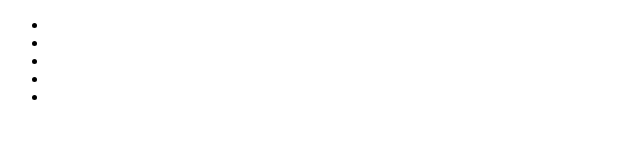
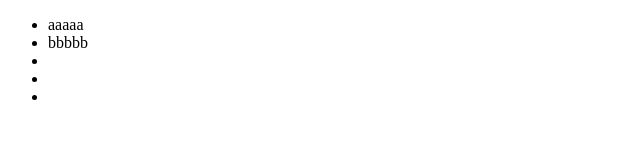
Before and after one commit to niecnanatka/hello-world, a plain HTML site: page index.html in a window 1280 px wide. Shown: the full height of the page, 0-640 px from the left. Drawn offline with Linux system fonts and the light colour scheme.

Commit message:
more specific

```diff
--- a/index.html
+++ b/index.html
@@ -7,8 +7,8 @@
 <body>
 	<div>
 		<ul>
-			<li></li>
-			<li></li>
+			<li>aaaaa</li>
+			<li>bbbbb</li>
 			<li></li>
 			<li></li>
 			<li></li>
```
